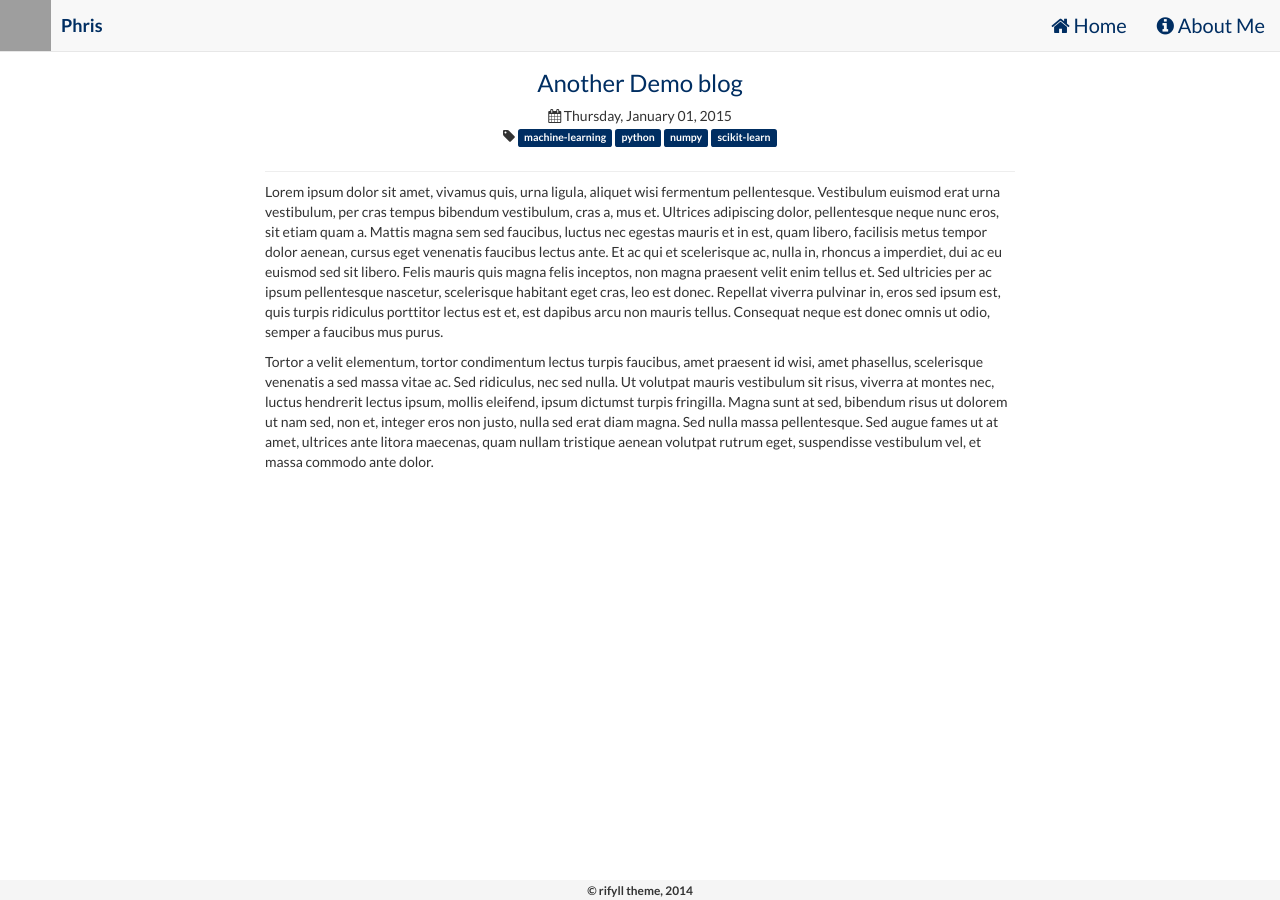
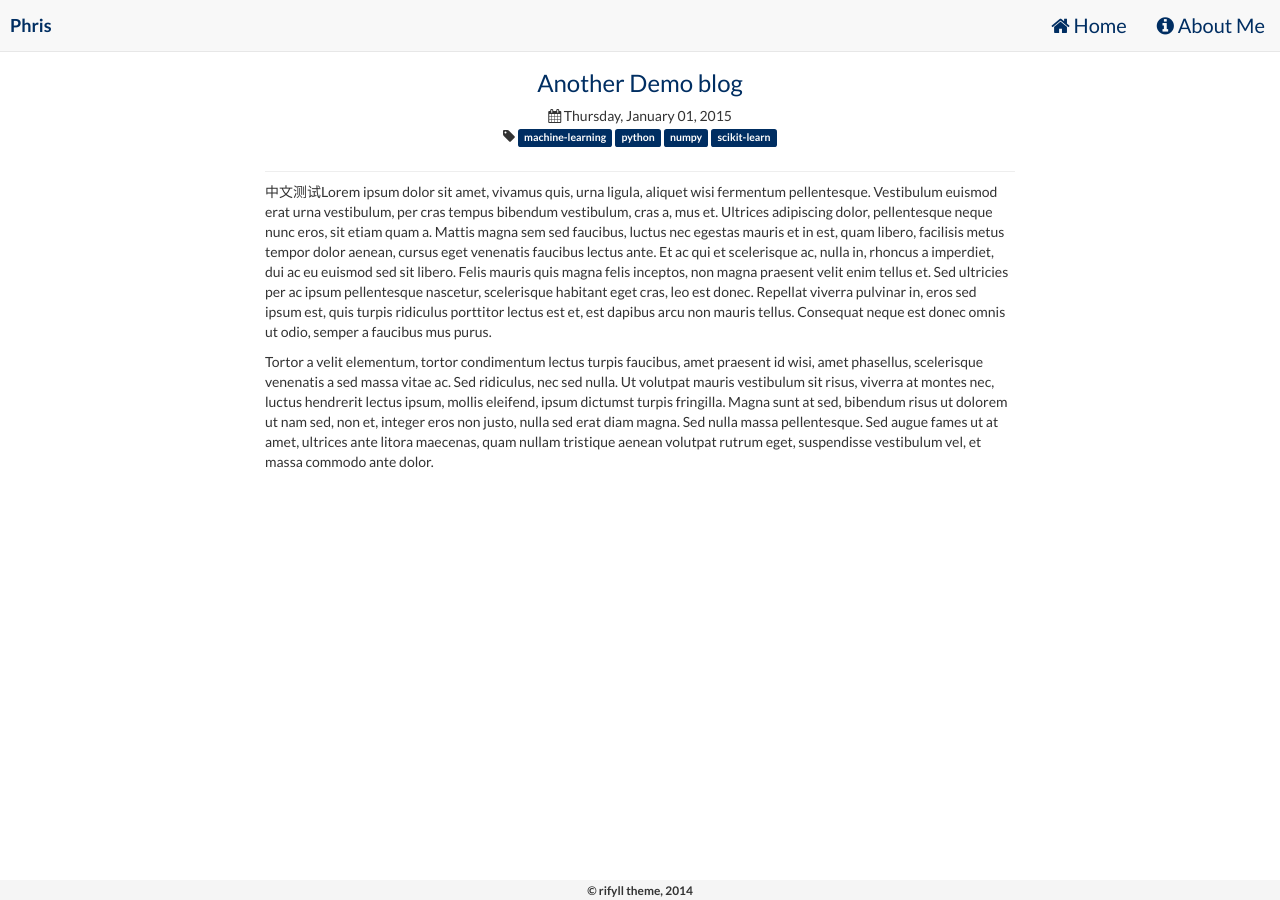
Before and after one commit to phris/phris.github.io, a Jekyll site: the page built from _posts/2015-01-01-another-demo-blog.md, in a window 1280 px wide. Built offline with Jekyll 4.4.1, drawn with Linux system fonts in a browser that asks for light colours; nearby versions of some CDN libraries; grey boxes are pictures that could not be loaded.

```diff
--- a/_config.yml
+++ b/_config.yml
@@ -2,7 +2,7 @@
 title: Phris
 email: phriswang@gmail.com
 description: "The Pursuit of Happyness"
-logo_location: "https://s.gravatar.com/avatar/31a140d89cd85aaa5228d38c35d76158?size=100&default=retro"
+# logo_location: "https://s.gravatar.com/avatar/31a140d89cd85aaa5228d38c35d76158?size=100&default=retro"
 
 #baseurl: "" # the subpath of your site, e.g. /blog/
 #url: "" # the base hostname & protocol for your site
--- a/_posts/2015-01-01-another-demo-blog.md
+++ b/_posts/2015-01-01-another-demo-blog.md
@@ -7,7 +7,7 @@ title: Another Demo blog
 published: true
 ---
 
-Lorem ipsum dolor sit amet, vivamus quis, urna ligula, aliquet wisi fermentum pellentesque. Vestibulum euismod erat urna vestibulum, per cras tempus bibendum vestibulum, cras a, mus et. Ultrices adipiscing dolor, pellentesque neque nunc eros, sit etiam quam a. Mattis magna sem sed faucibus, luctus nec egestas mauris et in est, quam libero, facilisis metus tempor dolor aenean, cursus eget venenatis faucibus lectus ante. Et ac qui et scelerisque ac, nulla in, rhoncus a imperdiet, dui ac eu euismod sed sit libero. Felis mauris quis magna felis inceptos, non magna praesent velit enim tellus et. Sed ultricies per ac ipsum pellentesque nascetur, scelerisque habitant eget cras, leo est donec. Repellat viverra pulvinar in, eros sed ipsum est, quis turpis ridiculus porttitor lectus est et, est dapibus arcu non mauris tellus. Consequat neque est donec omnis ut odio, semper a faucibus mus purus.
+中文测试Lorem ipsum dolor sit amet, vivamus quis, urna ligula, aliquet wisi fermentum pellentesque. Vestibulum euismod erat urna vestibulum, per cras tempus bibendum vestibulum, cras a, mus et. Ultrices adipiscing dolor, pellentesque neque nunc eros, sit etiam quam a. Mattis magna sem sed faucibus, luctus nec egestas mauris et in est, quam libero, facilisis metus tempor dolor aenean, cursus eget venenatis faucibus lectus ante. Et ac qui et scelerisque ac, nulla in, rhoncus a imperdiet, dui ac eu euismod sed sit libero. Felis mauris quis magna felis inceptos, non magna praesent velit enim tellus et. Sed ultricies per ac ipsum pellentesque nascetur, scelerisque habitant eget cras, leo est donec. Repellat viverra pulvinar in, eros sed ipsum est, quis turpis ridiculus porttitor lectus est et, est dapibus arcu non mauris tellus. Consequat neque est donec omnis ut odio, semper a faucibus mus purus.
 
 <!--more-->
 
```
Also changed, not shown: _data/personal.yml (+10 -10 lines).
